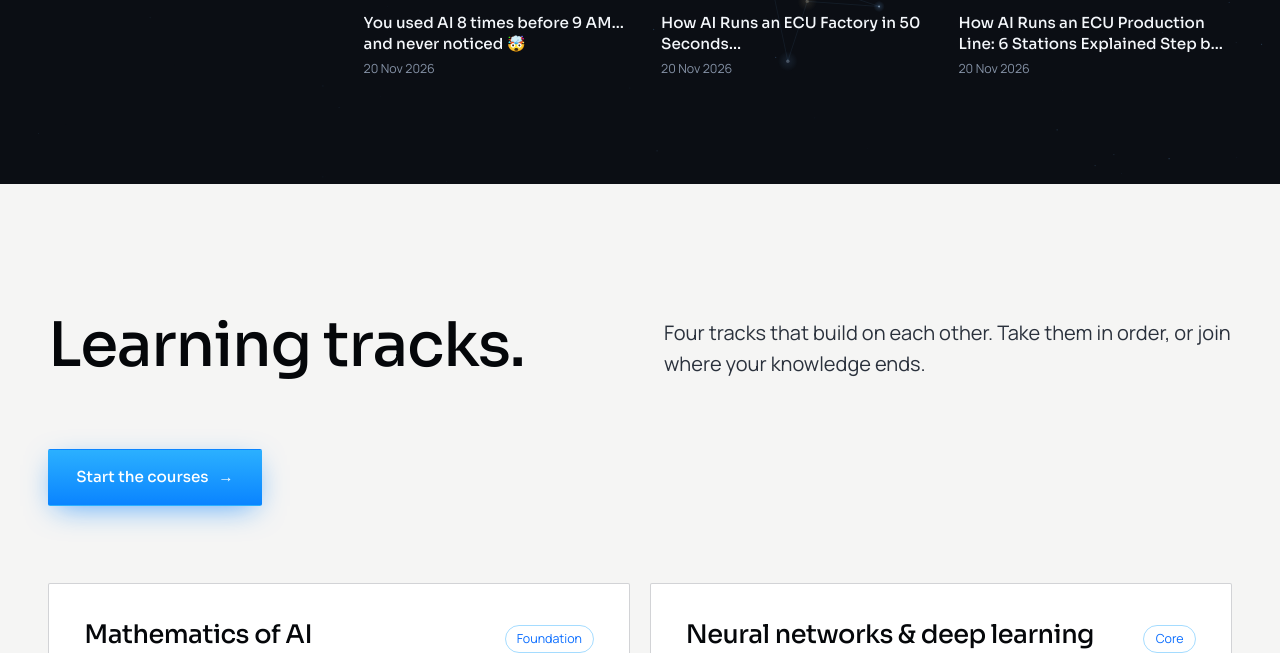
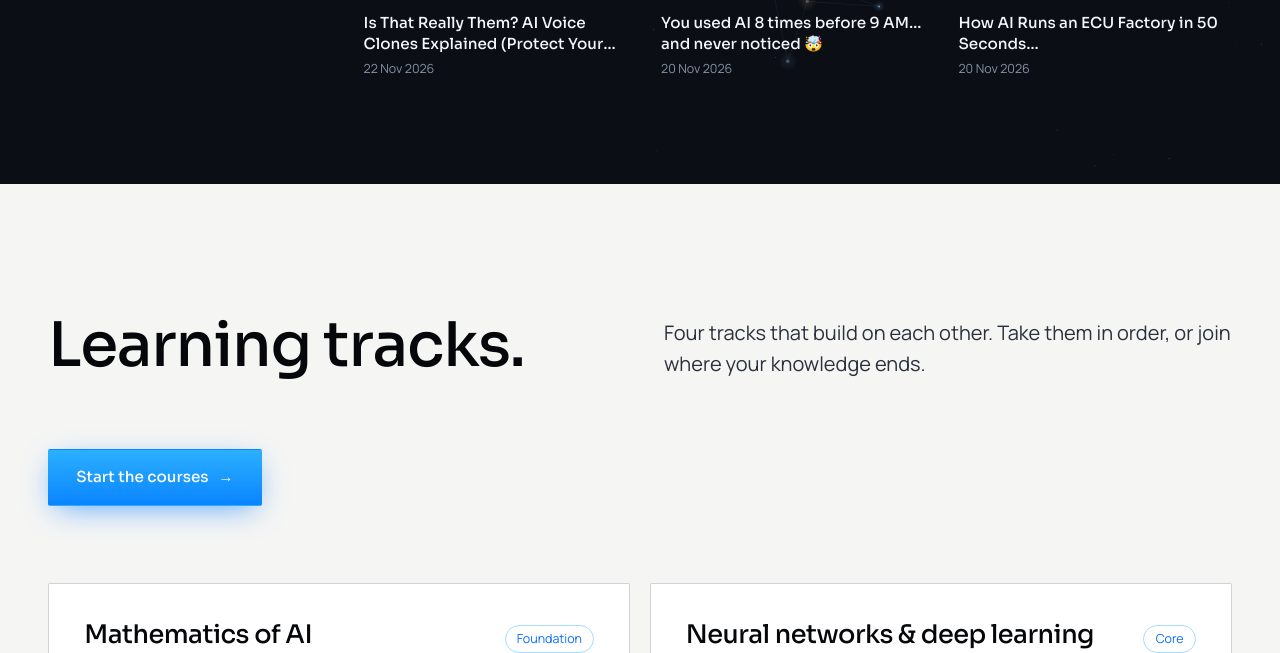
Before and after one commit to Bhavesh45-lab/neuralanvil-website, a Jekyll site: the page education/index.html, which Jekyll copies as it is, in a window 1280 px wide and 900 px high, scrolled down 1345 px, cut to the strip 247-900 px from the top of the window. Built offline with Jekyll 4.4.1, drawn with Linux system fonts in a browser that asks for light colours; part of the change alters nothing that is shown.

Commit message:
Sync latest YouTube videos

```diff
--- a/assets/data/youtube.json
+++ b/assets/data/youtube.json
@@ -1,6 +1,13 @@
 {
   "channel": "UChFVNyFah39gclok8yCbX1w",
   "videos": [
+    {
+      "id": "S7rPTeH6G6g",
+      "title": "Is That Really Them? AI Voice Clones Explained (Protect Your Family)",
+      "published": "2026-11-22T11:02:31+00:00",
+      "description": "\"Mom, it's me… I'm in trouble.\" It sounds exactly like your son, but it isn't him. It's an AI voice clone.\n\nAI can now copy a voice from just a few seconds of audio, and even fake a face on a live video call. In under 5 minutes, see how voi",
+      "short": false
+    },
     {
       "id": "8sCdYqdYro0",
       "title": "You used AI 8 times before 9 AM… and never noticed 🤯",
@@ -98,13 +105,6 @@
       "published": "2026-09-02T02:32:29+00:00",
       "description": "Everyone says embeddings live in a vector space. Almost nobody says what that means. Two rules, thirty seconds.\n\n#linearalgebra #embeddings #mathsforml",
       "short": true
-    },
-    {
-      "id": "SEctuT813SU",
-      "title": "MFML1.03 Matrix operation  / Matrix multiply is the only maths a neural net does",
-      "published": "2026-09-01T14:15:21+00:00",
-      "description": "Strip away the diagrams and a neural network is multiply, add, repeat. Here's the operation everything else is built on.\n\n#linearalgebra #neuralnetworks #mathsforml",
-      "short": true
     }
   ]
 }
```
